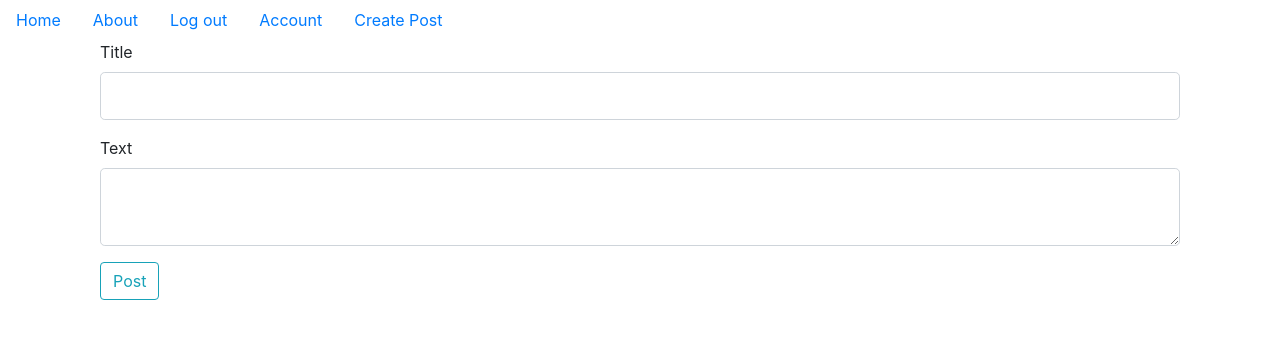
After one commit to qubit99/Learning-Flask, a Flask app: page /create in a window 1280 px wide. The commit adds this page. Shown: the top 339 px of the page. Run offline with Flask 2, Linux system fonts and the light colour scheme; a user stored in the database is signed in; some libraries are stand-ins or nearby versions.

Commit message:
completed blog

```diff
--- a/tutorial6/puppycompanyblog/__init__.py
+++ b/tutorial6/puppycompanyblog/__init__.py
@@ -33,6 +33,8 @@ login_manager.login_view = 'users.login'
 
 from puppycompanyblog.core.views import core
 from puppycompanyblog.users.views import users
+from puppycompanyblog.blog_posts.views import blog_posts
 
 app.register_blueprint(core)
 app.register_blueprint(users)
+app.register_blueprint(blog_posts)
--- a/tutorial6/puppycompanyblog/blog_posts/forms.py
+++ b/tutorial6/puppycompanyblog/blog_posts/forms.py
@@ -0,0 +1,8 @@
+from flask_wtf import FlaskForm
+from wtforms import StringField, TextAreaField, SubmitField
+from wtforms.validators import DataRequired
+
+class BlogPostForm(FlaskForm):
+    title = StringField('Title', validators=[DataRequired()])
+    text = TextAreaField('Text', validators=[DataRequired()])
+    submit = SubmitField('Post')
--- a/tutorial6/puppycompanyblog/blog_posts/views.py
+++ b/tutorial6/puppycompanyblog/blog_posts/views.py
@@ -0,0 +1,67 @@
+from flask import render_template, url_for, flash, request, redirect, Blueprint
+from flask_login import current_user, login_required
+from puppycompanyblog import db
+from puppycompanyblog.models import BlogPost
+from puppycompanyblog.blog_posts.forms import BlogPostForm
+
+blog_posts = Blueprint('blog_posts', __name__)
+
+# CREATE
+@blog_posts.route('/create', methods = ['GET', 'POST'])
+@login_required
+def create_post():
+    form = BlogPostForm()
+
+    if form.validate_on_submit():
+        blog_post = BlogPost(title=form.title.data,
+                            text = form.text.data,
+                            user_id=current_user.id
+                            )
+        db.session.add(blog_post)
+        db.session.commit()
+        flash('Blog  Post Created')
+        return redirect(url_for('core.index'))
+    return render_template('create_post.html', form = form)
+
+# READ
+@blog_posts.route('/<int:blog_post_id>')
+def blog_post(blog_post_id):
+    blog_post = BlogPost.query.get_or_404(blog_post_id)
+    return render_template('blog_post.html', title=blog_post.title,
+                            date = blog_post.datetime, post = blog_post)
+
+# UPDATE
+@blog_posts.route('/<int:blog_post_id>/update',  methods=['GET', 'POST'])
+@login_required
+def update(blog_post_id):
+    blog_post = BlogPost.query.get_or_404(blog_post_id)
+
+    if blog_post.author != current_user:
+        abort(403)
+
+    form = BlogPostForm()
+    if form.validate_on_submit():
+        blog_post.title=form.title.data
+        blog_post.text=form.text.data
+
+        flash('Blog Post Updated')
+        return redirect(url_for('blog_posts.blog_post', blog_post_id = blog_post.id))
+    elif request.method == 'GET':
+        form.title.data = blog_post.title
+        form.text.data = blog_post.text
+
+    return render_template('create_post.html', title = 'Updating', form=form)
+
+
+# DELETE
+@blog_posts.route('/<int:blog_post_id>/delete', methods=['GET', 'POST'])
+@login_required
+def delete_post(blog_post_id):
+
+    blog_post = BlogPost.query.get_or_404(blog_post_id)
+    if blog_post.author != current_user:
+        abort(403)
+    db.session.delete(blog_post)
+    db.session.commit()
+    flash('Blog Post Deleted')
+    return redirect(url_for('core.index'))
--- a/tutorial6/puppycompanyblog/core/views.py
+++ b/tutorial6/puppycompanyblog/core/views.py
@@ -1,3 +1,4 @@
+from puppycompanyblog.models import BlogPost
 from flask import render_template, redirect, url_for, request, Blueprint
 
 core = Blueprint('core', __name__)
@@ -5,8 +6,9 @@ core = Blueprint('core', __name__)
 
 @core.route('/')
 def index():
-    # more to come
-    return render_template('index.html')
+    page = request.args.get('page',1,type=int)
+    blog_posts = BlogPost.query.order_by(BlogPost.datetime.desc()).paginate(page = page, per_page = 5)
+    return render_template('index.html', blog_posts = blog_posts)
 
 @core.route('/info')
 def info():
--- a/tutorial6/puppycompanyblog/templates/base.html
+++ b/tutorial6/puppycompanyblog/templates/base.html
@@ -32,7 +32,7 @@
             <a href="{{url_for('users.account')}}">Account</a>
         </li>
         <li class="nav-link">
-            <a href="#">Create Post</a>
+            <a href="{{url_for('blog_posts.create_post')}}">Create Post</a>
         </li>
         {% else %}
         <li class="nav-link">
--- /dev/null
+++ b/tutorial6/puppycompanyblog/templates/create_post.html
@@ -0,0 +1,22 @@
+{% extends "base.html" %}
+{% block content %}
+<div class="container">
+  <form class="form-group" method="POST">
+     {{ form.hidden_tag() }}
+
+     <div class="form-group">
+     {{ form.title.label(class="form-control-label") }}
+     {{ form.title(class="form-control form-control-lg ") }}
+     </div>
+     <div class="form-group">
+     {{ form.text.label(class="form-control-label") }}
+     {{ form.text(class="form-control form-control-lg") }}
+     </div>
+     <div class="form-group">
+         {{ form.submit(class="btn btn-outline-info") }}
+     </div>
+  </form>
+
+</div>
+
+{% endblock content %}
--- a/tutorial6/puppycompanyblog/users/views.py
+++ b/tutorial6/puppycompanyblog/users/views.py
@@ -75,7 +75,7 @@ def account():
 def user_posts(username):
     page = request.args.get('page',1,type=int)
     user = User.query.filter_by(username=username).first_or_404()
-    blog_posts = BlogPost.query.filter_by(author = user).order_by(BlogPost.data.desc()).paginate(page = page, per_page = 5)
+    blog_posts = BlogPost.query.filter_by(author = user).order_by(BlogPost.datetime.desc()).paginate(page = page, per_page = 5)
     return render_template('user_blog_posts.html',blog_posts = blog_posts, user = user)
 
 # logout
```
Also changed, not shown: tutorial6/puppycompanyblog/templates/blog_post.html (added, +45 -0 lines), tutorial6/puppycompanyblog/templates/index.html (+35 -1 lines), tutorial6/puppycompanyblog/templates/user_blog_posts.html (+5 -4 lines), tutorial6/puppycompanyblog/data.sqlite, tutorial6/puppycompanyblog/static/profile_pics/anshul.jpg (added).
